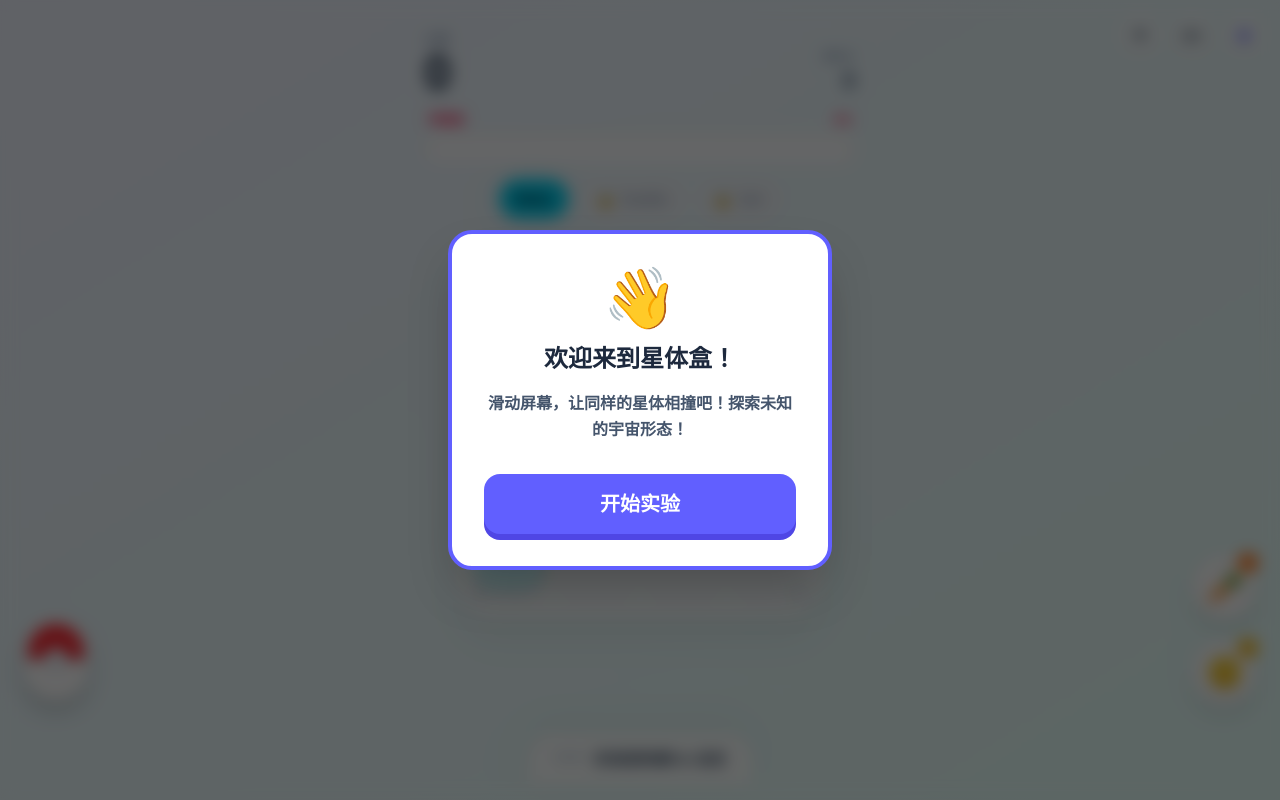
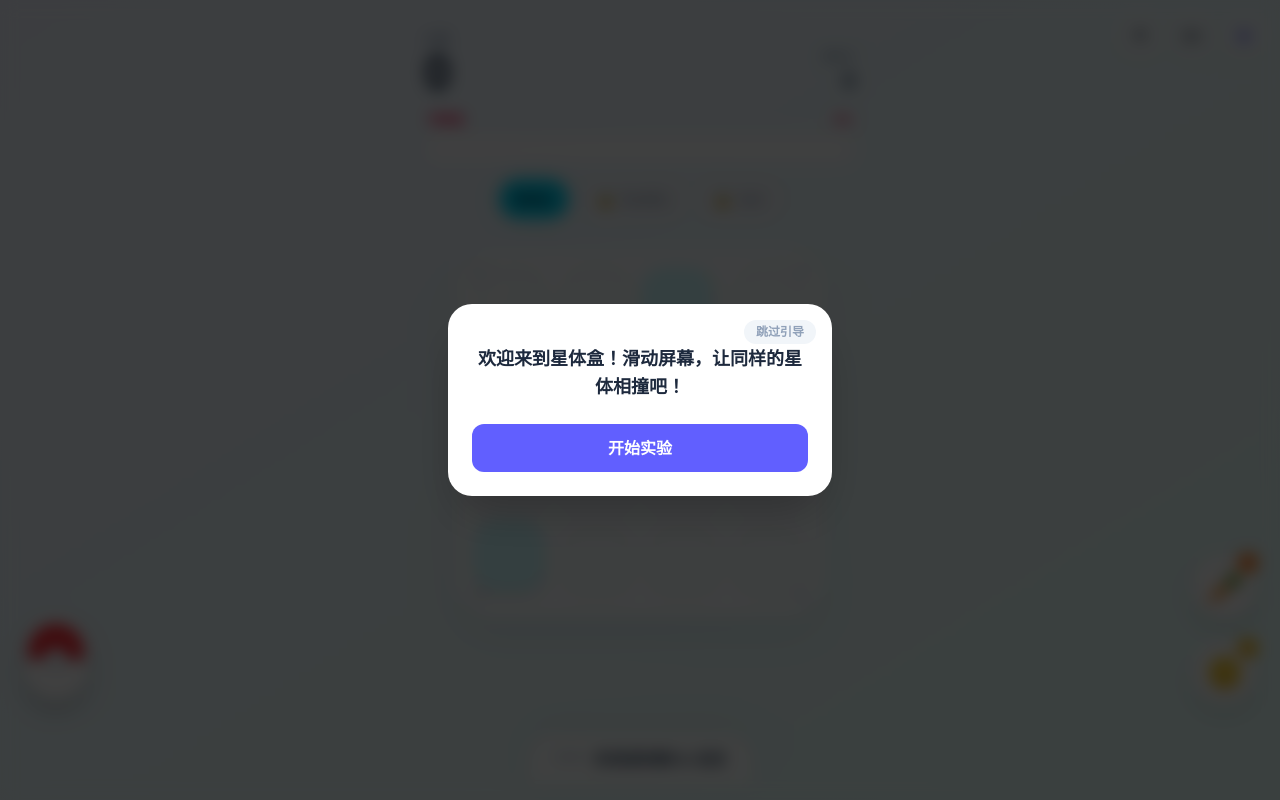
Before and after one commit to Livia-Planet/Bobu-, a React (Vite) app: page / in a window 1280 px wide. Built offline with nearby package versions, Linux system fonts and the light colour scheme.

Commit message:
feat: Refactor tutorial flow and translations
Simplifies tutorial steps and consolidates translation strings for a cleaner flow. Removes redundant tutorial welcome screen elements and streamlines state management for tutorial progression.

```diff
--- a/src/components/TutorialOverlay.tsx
+++ b/src/components/TutorialOverlay.tsx
@@ -1,75 +1,20 @@
 import React from 'react';
-import { motion, AnimatePresence } from 'motion/react';
+import { motion } from 'motion/react';
 import { TutorialStep } from '../types';
 import { translations, Language } from '../translations';
 
-interface TutorialOverlayProps {
-  step: TutorialStep;
-  setStep: (step: TutorialStep) => void;
-  lang: Language;
-}
+interface Props { step: TutorialStep; setStep: (s: TutorialStep) => void; lang: Language; }
 
-export const TutorialOverlay: React.FC<TutorialOverlayProps> = ({ step, setStep, lang }) => {
+export const TutorialOverlay: React.FC<Props> = ({ step, setStep, lang }) => {
+  if (step === 'finished' || step === 'merge_basics') return null;
   const t = translations[lang].tutorial;
-
-  if (step === 'finished' || step === 'merge_basics') return null;
-
-  const isFocusStep = step === 'double_tap_cmt' || step === 'gacha_pull' || step === 'equip_item';
-
   return (
-    <div className={`fixed inset-0 z-[1000] flex flex-col items-center justify-center ${isFocusStep || step === 'welcome' ? 'pointer-events-auto' : 'pointer-events-none'}`}>
-      <motion.div
-        initial={{ opacity: 0 }}
-        animate={{ opacity: 1 }}
-        exit={{ opacity: 0 }}
-        className={`absolute inset-0 ${isFocusStep ? 'bg-black/75 backdrop-blur-sm' : 'bg-black/60 backdrop-blur-sm'}`}
-      />
-
-      <AnimatePresence mode="wait">
-        {step === 'welcome' && (
-          <motion.div
-            key="welcome"
-            initial={{ scale: 0.8, opacity: 0, y: 20 }}
-            animate={{ scale: 1, opacity: 1, y: 0 }}
-            exit={{ scale: 0.8, opacity: 0, y: -20 }}
-            className="relative z-10 bg-white dark:bg-slate-800 p-8 rounded-3xl max-w-sm mx-4 shadow-2xl border-4 border-indigo-500 text-center pointer-events-auto"
-          >
-            <div className="text-6xl mb-4">👋</div>
-            <h2 className="text-2xl font-black mb-4 text-slate-800 dark:text-white">{t.welcomeTitle}</h2>
-            <p className="text-slate-600 dark:text-slate-300 font-bold mb-8 leading-relaxed">
-              {t.welcomeDesc}
-            </p>
-            <button
-              onClick={() => setStep('merge_basics')}
-              className="w-full py-4 bg-indigo-500 hover:bg-indigo-600 text-white rounded-2xl font-black text-xl shadow-[0_6px_0_#4f46e5] active:shadow-[0_0px_0_#4f46e5] active:translate-y-1.5 transition-all"
-            >
-              {t.welcomeBtn}
-            </button>
-          </motion.div>
-        )}
-
-        {isFocusStep && (
-          <motion.div
-            key="focus_bubble"
-            initial={{ scale: 0.8, opacity: 0, y: 20 }}
-            animate={{ scale: 1, opacity: 1, y: 0 }}
-            className="relative z-10 bg-white dark:bg-slate-800 p-6 rounded-3xl max-w-sm mx-4 shadow-2xl border-4 border-yellow-400 text-center pointer-events-auto"
-          >
-            <button
-              onClick={() => setStep('finished')}
-              className="absolute -top-3 -right-3 bg-slate-200 hover:bg-slate-300 dark:bg-slate-700 dark:hover:bg-slate-600 text-slate-600 dark:text-slate-300 rounded-full px-3 py-1 text-xs font-bold shadow-md transition-colors"
-            >
-              {t.skip}
-            </button>
-            <div className="text-4xl mb-2">✨</div>
-            <p className="text-slate-800 dark:text-white font-black text-lg">
-              {step === 'double_tap_cmt' && t.doubleTapCmt}
-              {step === 'gacha_pull' && t.gachaPull}
-              {step === 'equip_item' && t.equipItem}
-            </p>
-          </motion.div>
-        )}
-      </AnimatePresence>
+    <div className="fixed inset-0 z-[1000] flex items-center justify-center pointer-events-auto bg-black/75 backdrop-blur-sm">
+      <motion.div initial={{ scale: 0.8, opacity: 0 }} animate={{ scale: 1, opacity: 1 }} className="relative bg-white p-6 rounded-3xl max-w-sm w-full mx-4 shadow-2xl">
+        <button onClick={() => setStep('finished')} className="absolute top-4 right-4 text-xs font-bold text-slate-400 bg-slate-100 px-3 py-1 rounded-full hover:bg-slate-200">{t.skip}</button>
+        <p className="text-lg font-black text-slate-800 mt-4 text-center">{t[step as keyof typeof t]}</p>
+        {step === 'welcome' && <button onClick={() => setStep('merge_basics')} className="mt-6 w-full bg-indigo-500 text-white py-3 rounded-xl font-bold">开始实验</button>}
+      </motion.div>
     </div>
   );
 };
--- a/src/translations.ts
+++ b/src/translations.ts
@@ -77,15 +77,7 @@ export const translations = {
       medalOfPride: "Bobu 的骄傲勋章",
       pioneerCert: "宇宙开拓者证明"
     },
-    tutorial: {
-      skip: "跳过引导",
-      welcomeTitle: "欢迎来到星体盒！",
-      welcomeDesc: "滑动屏幕，让同样的星体相撞吧！探索未知的宇宙形态！",
-      welcomeBtn: "开始实验",
-      doubleTapCmt: "哇！是高维奇迹星！双击它，榨取它的金币！",
-      gachaPull: "金币够了！快点击左下角的扭蛋机，召唤实体潮玩！",
-      equipItem: "打开下方的档案室，装备你刚抽到的战利品吧！"
-    },
+    tutorial: { skip: "跳过引导", welcome: "欢迎来到星体盒！滑动屏幕，让同样的星体相撞吧！", double_tap_cmt: "哇！是高维奇迹星！双击它，榨取它的金币！", gacha_pull: "金币够了！快点击左下角的扭蛋机，召唤实体潮玩！", equip_item: "打开下方的档案室，装备你刚抽到的战利品吧！" },
     labLog: {
       planets: {
         '2': { name: "星尘微粒", desc: "Bobu打喷嚏崩出来的发光小渣渣，虽然小，但它是整个宇宙的起点哦！" },
@@ -240,15 +232,7 @@ export const translations = {
       medalOfPride: "Bobu's Medal of Pride",
       pioneerCert: "Cosmic Pioneer Certificate"
     },
-    tutorial: {
-      skip: "Skip Tutorial",
-      welcomeTitle: "Welcome to AstroBox!",
-      welcomeDesc: "Swipe the screen to collide identical stars! Explore unknown cosmic forms!",
-      welcomeBtn: "Start Experiment",
-      doubleTapCmt: "Wow! A high-dimensional Miracle Star! Double tap it to extract coins!",
-      gachaPull: "Enough coins! Tap the Gacha machine to pull a toy!",
-      equipItem: "Open the Lab Log below and equip your new loot!"
-    },
+    tutorial: { skip: "Skip Tutorial", welcome: "Welcome! Swipe to merge identical stars!", double_tap_cmt: "A Miracle Star! Double tap it to extract coins!", gacha_pull: "Enough coins! Tap the Gacha machine to pull a toy!", equip_item: "Open the Lab Log below and equip your new loot!" },
     labLog: {
       planets: {
         '2': { name: "Stardust", desc: "A glowing speck from Bobu's sneeze. Small, but it's the start of the universe!" },
--- a/src/useGameLogic.ts
+++ b/src/useGameLogic.ts
@@ -209,9 +209,7 @@ const moveLeft = (grid: GridData, activeLaws: string[] = [], unlockedChainsCount
             attributeName: null,
             level: newValue
           };
-          if (tutorialStep === 'merge_basics') {
-            setTutorialStep('double_tap_cmt');
-          }
+          if (tutorialStep === 'merge_basics') setTutorialStep('double_tap_cmt');
         } else {
           // 正常合并
           comboCount++;
@@ -355,14 +353,8 @@ export const useGameLogic = (musicTracks: string[] = ['music-twinkle']) => {
     return initialChains;
   });
 
-  const [tutorialStep, setTutorialStep] = useState<TutorialStep>(() => {
-    const saved = localStorage.getItem('bobu_tutorial');
-    return (saved as TutorialStep) || 'welcome';
-  });
-
-  useEffect(() => {
-    localStorage.setItem('bobu_tutorial', tutorialStep);
-  }, [tutorialStep]);
+  const [tutorialStep, setTutorialStep] = useState<TutorialStep>(() => (localStorage.getItem('bobu_tutorial') as TutorialStep) || 'welcome');
+  useEffect(() => { localStorage.setItem('bobu_tutorial', tutorialStep); }, [tutorialStep]);
 
   useEffect(() => {
     localStorage.setItem('bobu_bestScore', bestScore.toString());
```
